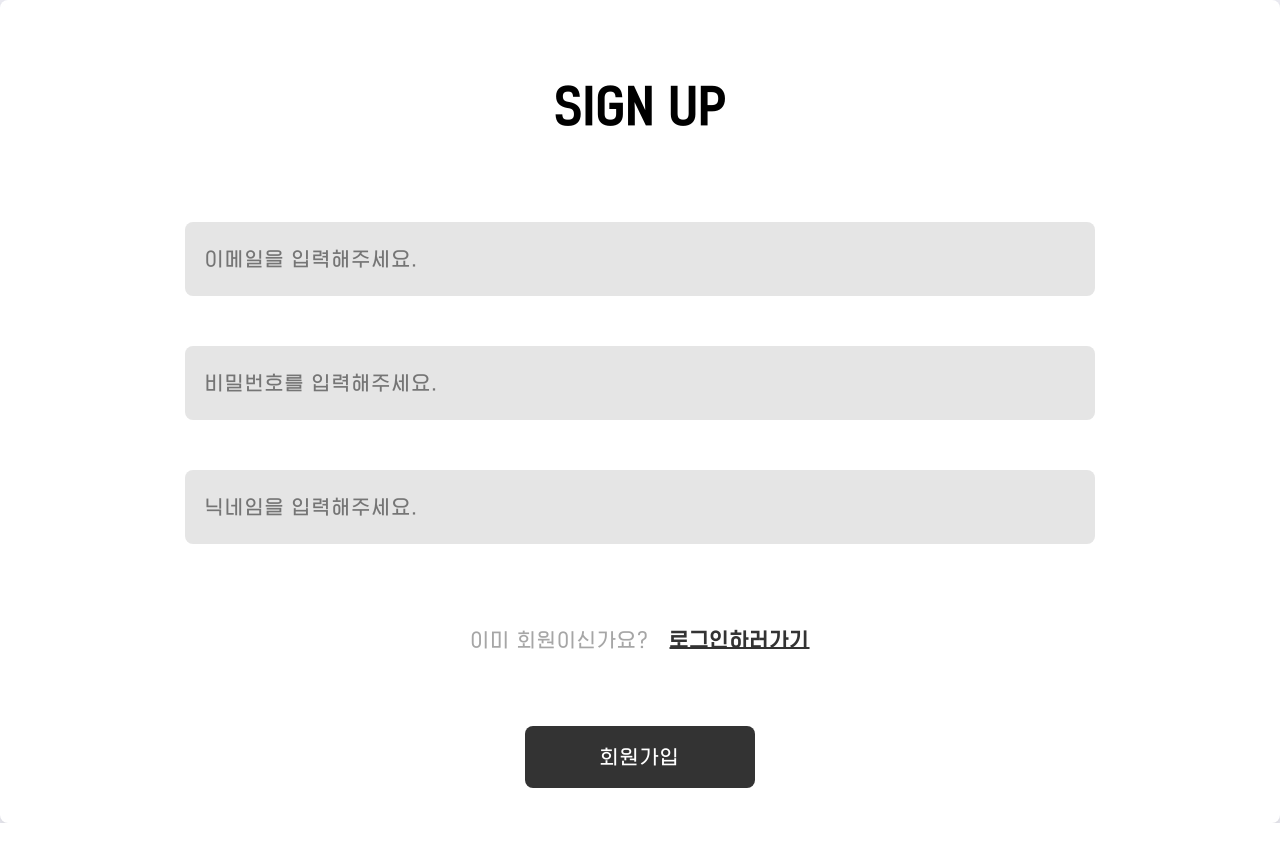
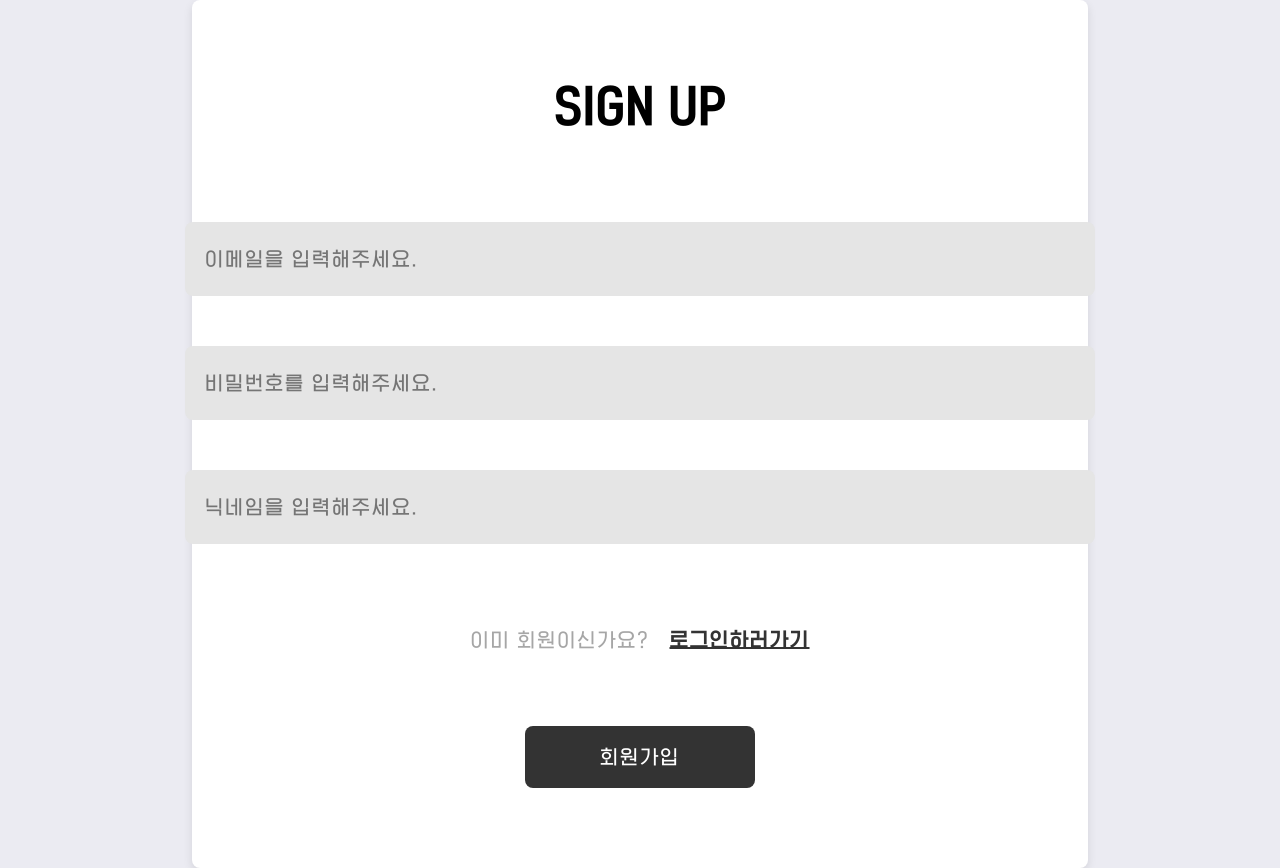
Before and after one commit to owlsuri/react_firebase_practice, a React (Create React App) app: page /signUp in a window 1280 px wide. Before the commit the page ends 823 px from the top, so only its background shows below. Built offline with nearby package versions, Linux system fonts and the light colour scheme.

Commit message:
ui 수정

```diff
--- a/src/App.tsx
+++ b/src/App.tsx
@@ -16,20 +16,17 @@ import WritePage from "./components/pages/routes/WritePage";
 export const GlobalStyle = createGlobalStyle`
 
 * {
-
   box-sizing: border-box;
   margin: 0;
   font-size: 20px;
   font-family: "gothicssi";
   letter-spacing: 2px;
-
   }
 
   body {
+  min-height: 100vh;
+  }
 
-  min-height: 100vh;
-
-  }
   @font-face {
     font-family: "gothicssi";
     src: url("/font/HGGGothicssi_60g.ttf");
--- a/src/components/pages/routes/WritePage.tsx
+++ b/src/components/pages/routes/WritePage.tsx
@@ -24,11 +24,6 @@ function WritePage() {
   // 달력
   const [selectDay, setSelectDay] = useState(today);
   // 지도
-  // const [locationName, setLocationName] = useState("");
-  // const [address, setAddress] = useState("");
-  // const [locationLa, setLocationLa] = useState("");
-  // const [locationMa, setLocationMa] = useState("");
-
   const [place, setPlace] = useState({
     placeName: "string",
     address: "string",
--- a/src/components/pages/styles/sign/signPageStyles.ts
+++ b/src/components/pages/styles/sign/signPageStyles.ts
@@ -1,10 +1,12 @@
 import styled from "styled-components";
 
 export const Main = styled.div`
+  width: 70%;
   border-radius: 8px;
-  background-color: white;
-  padding: 80px 120px 35px 120px;
+  background-color: #fff;
+  padding: 80px 120px 80px 120px;
   box-shadow: 0px 4px 10px rgba(0, 0, 0, 0.1);
+  margin: auto;
 `;
 
 export const Title = styled.h1`
@@ -43,6 +45,7 @@ export const SignInLink = styled.div`
   color: #333333;
   text-decoration: underline;
   font-weight: 700;
+  cursor: pointer;
 `;
 
 export const SignUpBtnWrapper = styled.div`
--- a/src/components/pages/styles/write/writeStyles.ts
+++ b/src/components/pages/styles/write/writeStyles.ts
@@ -31,6 +31,10 @@ export const SelectImg = styled.img`
   width: 120px;
   height: 120px;
   margin: 49px 47px;
+  cursor: pointer;
+  :hover {
+    filter: drop-shadow(5px 5px 5px #f4d7e4);
+  }
 `;
 export const BtnSection = styled.div`
   display: flex;
```
